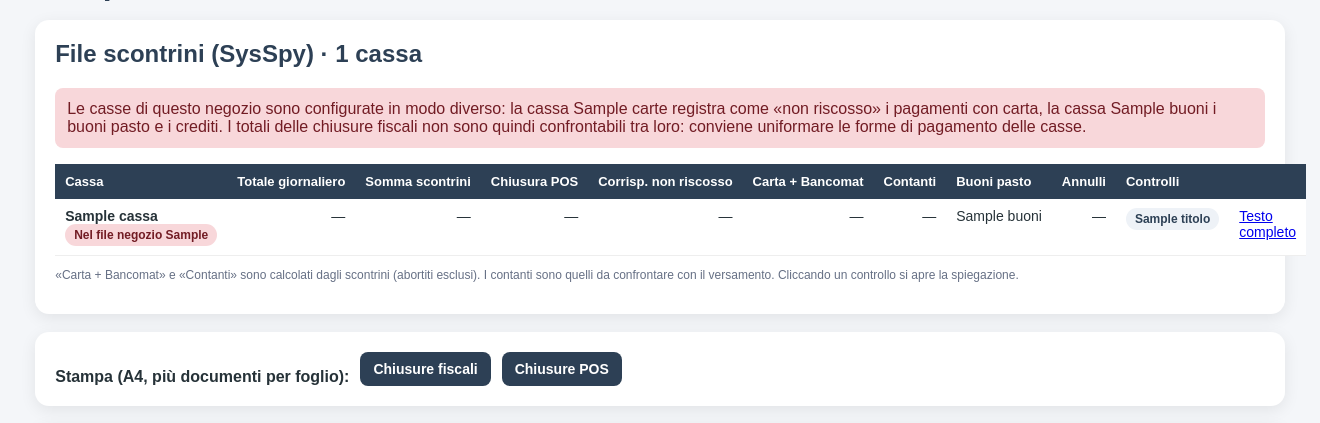
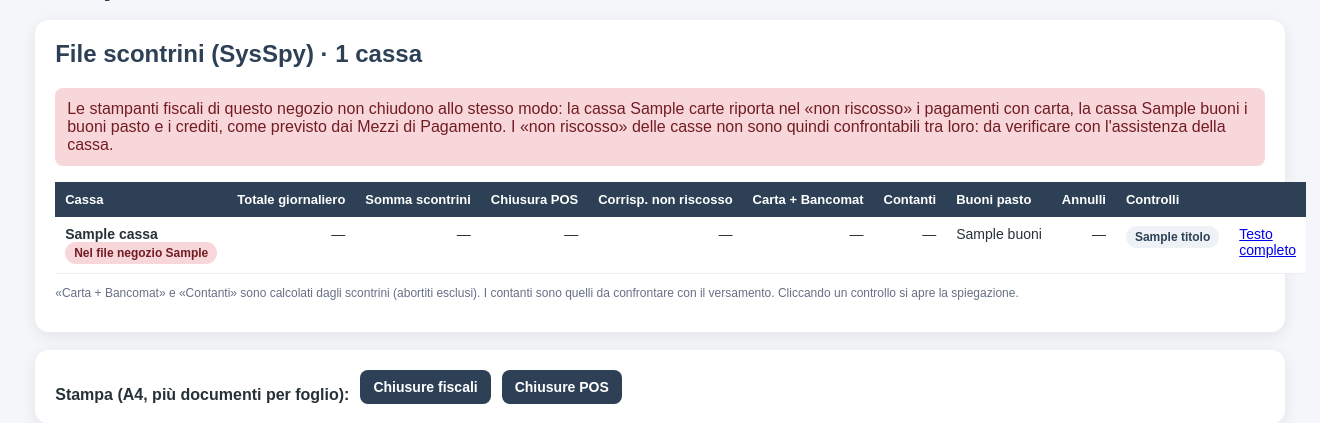
Before and after one commit to sanidatsoftware/FuturaPro, a Django app: template PrimaNota/primanota/templates/primanota/giornata.html in a window 1320 px wide. Shown: the part 206-629 px from the top of the page. Run offline with Django 5.2, Linux system fonts and the light colour scheme; the template is opened without the code that fills it: most values are stand-ins (such as "Sample title", 1, 10 or a date in 2020); data that the repository does not hold is empty; parts of the project's set-up code (start-up, migrations or seed data) failed here and were passed over.

Commit message:
PrimaNota: il non riscosso si spiega con il modello di stampante fiscale, non con i mezzi di pagamento
Co-Authored-By: Claude Opus 5.5 <noreply@anthropic.com>
Claude-Session: https://claude.ai/code/session_01Ubv8BbFV3iFYmoSwViJ2uh

```diff
--- a/PrimaNota/primanota/templates/primanota/giornata.html
+++ b/PrimaNota/primanota/templates/primanota/giornata.html
@@ -23,9 +23,10 @@ details summary{cursor:pointer;font-weight:bold;color:#2d4055;margin:6px 0}
 <div class="card">
     <h2>File scontrini (SysSpy) · {{ files|length }} cass{{ files|length|pluralize:"a,e" }}</h2>
     {% if configurazioni_diverse %}
-    <div class="message-error">Le casse di questo negozio sono configurate in modo diverso: la cassa {{ configurazioni_diverse.carte }}
-        registra come «non riscosso» i pagamenti con carta, la cassa {{ configurazioni_diverse.buoni }} i buoni pasto e i crediti.
-        I totali delle chiusure fiscali non sono quindi confrontabili tra loro: conviene uniformare le forme di pagamento delle casse.</div>
+    <div class="message-error">Le stampanti fiscali di questo negozio non chiudono allo stesso modo: la cassa
+        {{ configurazioni_diverse.carte }} riporta nel «non riscosso» i pagamenti con carta, la cassa {{ configurazioni_diverse.buoni }}
+        i buoni pasto e i crediti, come previsto dai Mezzi di Pagamento. I «non riscosso» delle casse non sono quindi
+        confrontabili tra loro: da verificare con l'assistenza della cassa.</div>
     {% endif %}
     {% if files %}
     <table class="table">
--- a/PrimaNota/primanota/views.py
+++ b/PrimaNota/primanota/views.py
@@ -246,7 +246,8 @@ def giornata(request, negozio_id, giorno):
     configurazioni = {}
     for f in files:
         if f.configurazione_non_riscosso:
-            configurazioni.setdefault(f.configurazione_non_riscosso, []).append(str(f.cassa))
+            configurazioni.setdefault(f.configurazione_non_riscosso, []).append(
+                f"{f.cassa} (matricola {f.matricola_stampante})" if f.matricola_stampante else str(f.cassa))
     configurazioni_diverse = len(configurazioni) > 1 and {
         "carte": ", ".join(configurazioni["carte"]), "buoni": ", ".join(configurazioni["buoni"])}
     corrente = date.fromisoformat(giorno)
```
Also changed, not shown: PrimaNota/primanota/services/controlli.py (+10 -5 lines).
